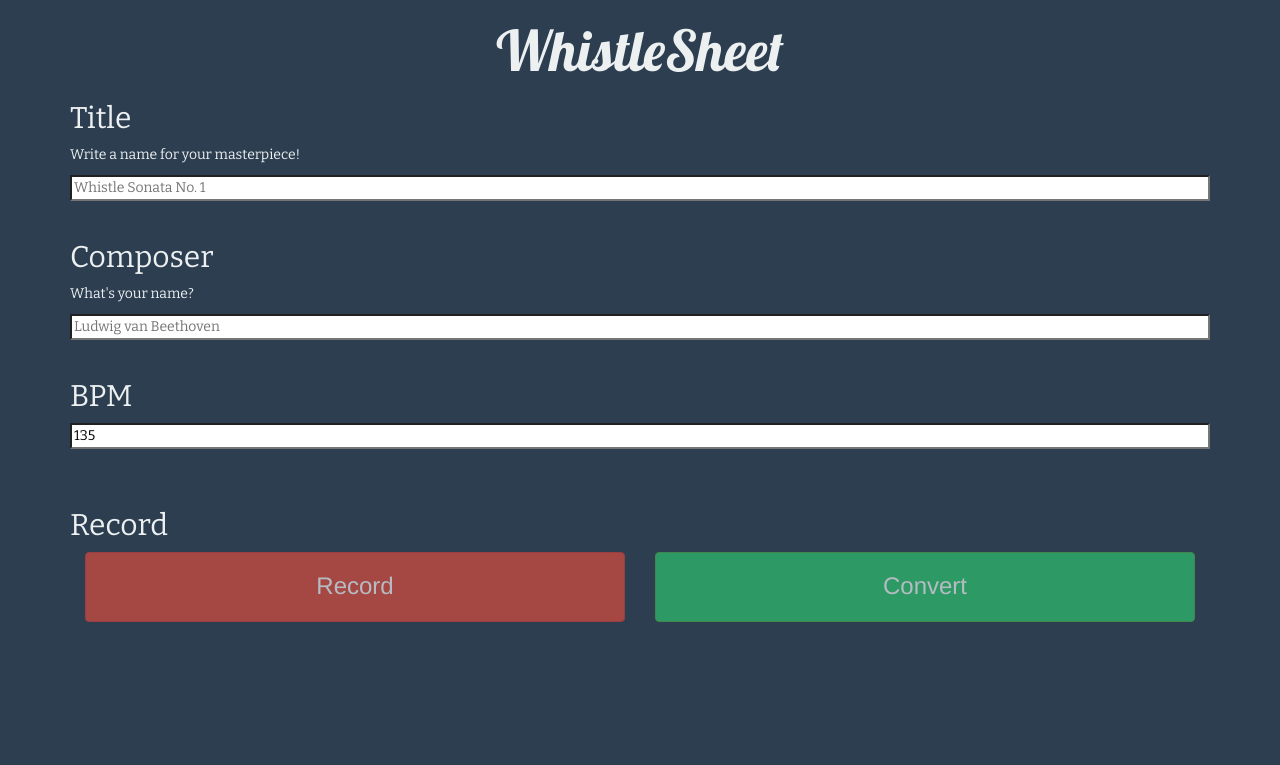
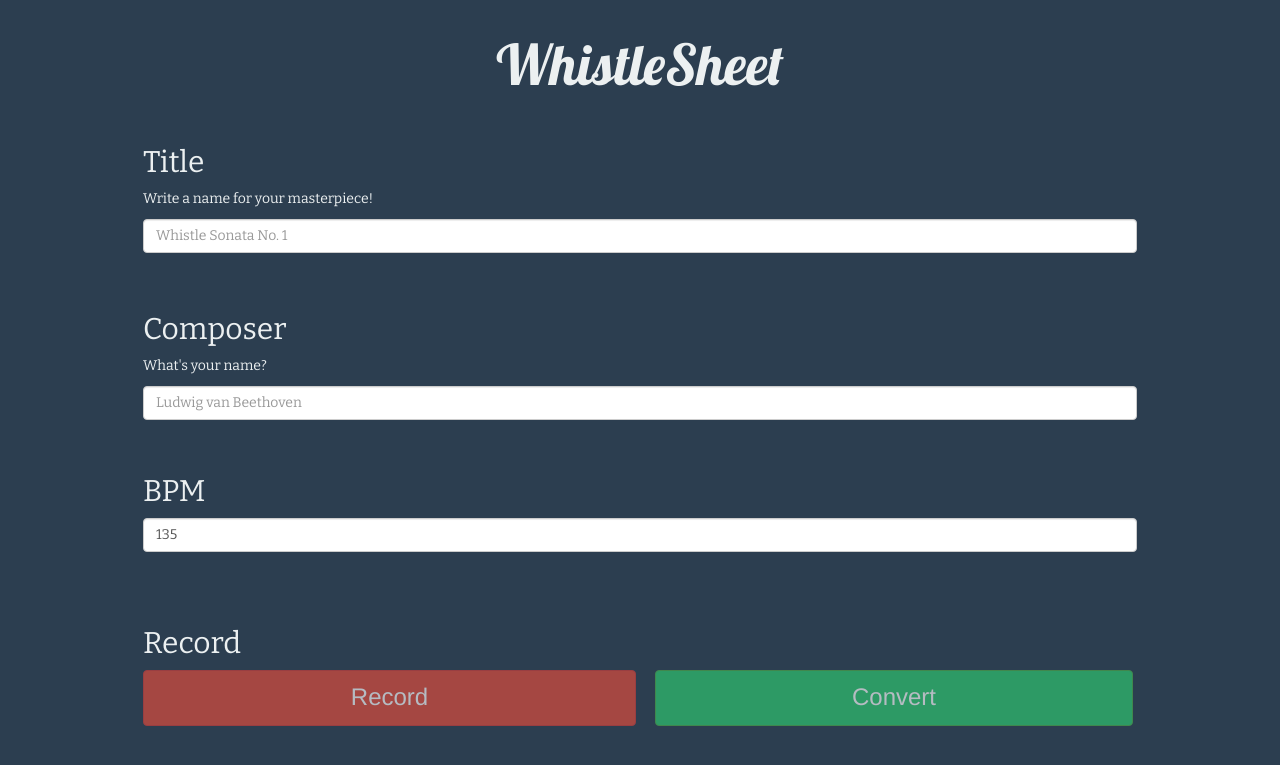
Before and after one commit to AcroMace/whistlesheet, a Flask app: page / in a window 1280 px wide. Shown: the top 765 px of the page. Run offline with Flask 2, Linux system fonts and the light colour scheme.

Commit message:
Aesthetic changes

```diff
--- a/static/css/application.css
+++ b/static/css/application.css
@@ -3,6 +3,13 @@ body, h1, h2 {
 	font-family: 'Bitter', serif;
 	color: #ecf0f1;
 	background-color: #2c3e50;
+}
+
+.container {
+	margin-left: 10%;
+	margin-right: 10%;
+	margin-top: 1em;
+	margin-bottom: 1em;
 }
 
 #title-container h1 {
@@ -15,13 +22,23 @@ input {
 	width: 100%;
 }
 
+#record-button-container {
+	padding-left: 0;
+	padding-right: 4px;
+}
+
+#convert-button-container {
+	padding-right: 0;
+	padding-right: 4px;
+}
+
 .btn-record {
 	width: 100%;
-	height: 5em;
+	height: 4em;
 }
 
 .btn-record h3 {
-	margin-top: 0.6em;
+	margin-top: 0.32em;
 }
 
 #record-button {
--- a/templates/index.html
+++ b/templates/index.html
@@ -8,36 +8,38 @@
     <meta name="viewport" content="width=device-width, initial-scale=1.0">
   </head>
   <body>
-
     <div class="container">
       <div id="title-container">
         <h1 id="title">WhistleSheet</h1>
       </div>
-      <div id="header-container">
+      <br>
+      <div id="error-container"></div>
+      <div id="header-container" class="form-group">
         <h2>Title</h2>
         <p>Write a name for your masterpiece!</p>
-        <input id="input-title" type=text placeholder="Whistle Sonata No. 1" name=octave>
+        <input id="input-title" class="form-control" type=text placeholder="Whistle Sonata No. 1" name=octave>
         <br><br>
         <h2>Composer</h2>
         <p>What's your name?</p>
-        <input id="input-composer" type=text placeholder="Ludwig van Beethoven" name=octave>
+        <input id="input-composer" class="form-control" type=text placeholder="Ludwig van Beethoven" name=octave>
       </div>
       <br>
-      <div id="bpm-container">
+      <div id="bpm-container" class="form-group">
         <h2>BPM</h2>
-        <input id="input-bpm" type=number value=135 name=bpm>
+        <input id="input-bpm" class="form-control" type=number value=135 name=bpm>
       </div>
       <br>
       <br>
       <div id="record-container">
         <h2>Record</h2>
-        <div class="col-xs-6">
+        <div id="record-button-container" class="col-xs-6">
           <div id="record-button" class="btn btn-default btn-danger btn-record"><h3>Record</h3></div>
         </div>
-        <div class="col-xs-6">
+        <div id="convert-button-container" class="col-xs-6">
           <div id="convert-button" class="btn btn-default btn-success btn-record"><h3>Convert</h3></div>
         </div>
       </div>
+      <div id="upload-container"></div>
       <br>
     </div>
     <link href='http://fonts.googleapis.com/css?family=Bitter|Lobster' rel='stylesheet' type='text/css'>
```
